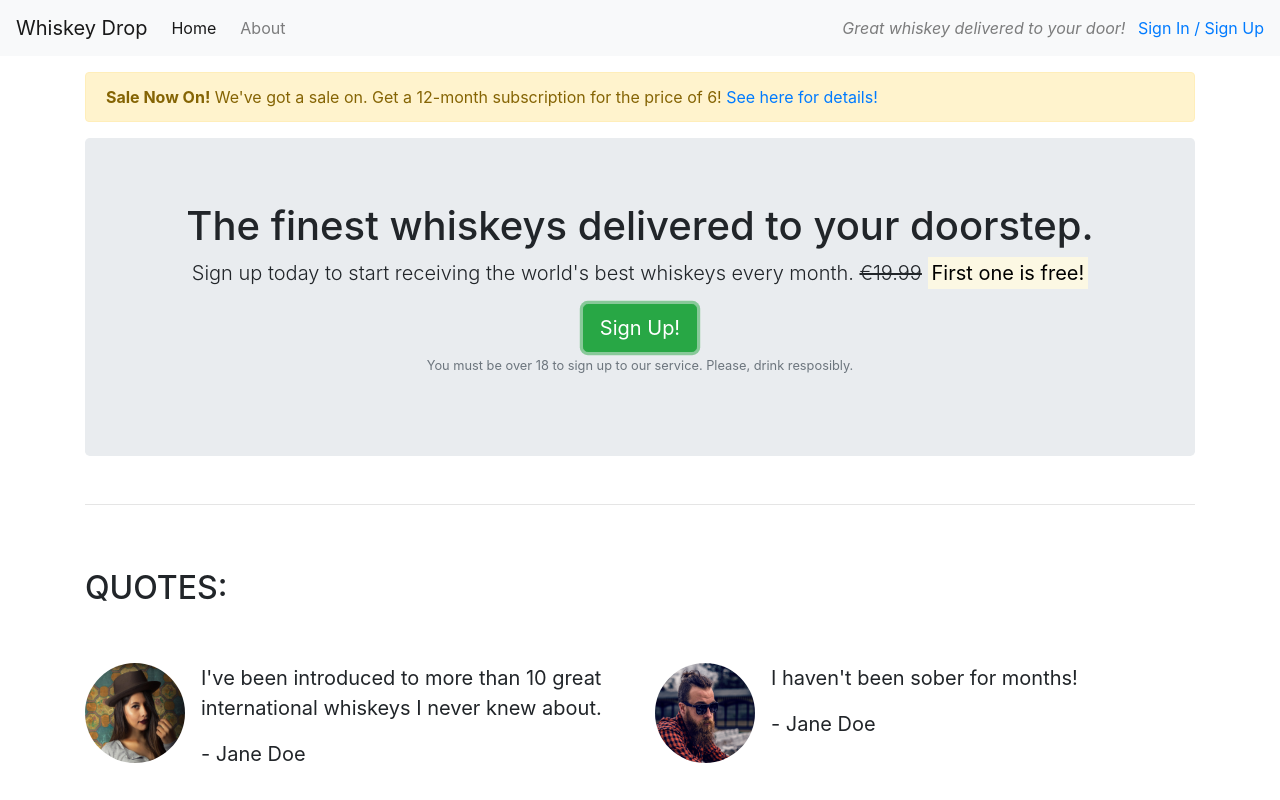
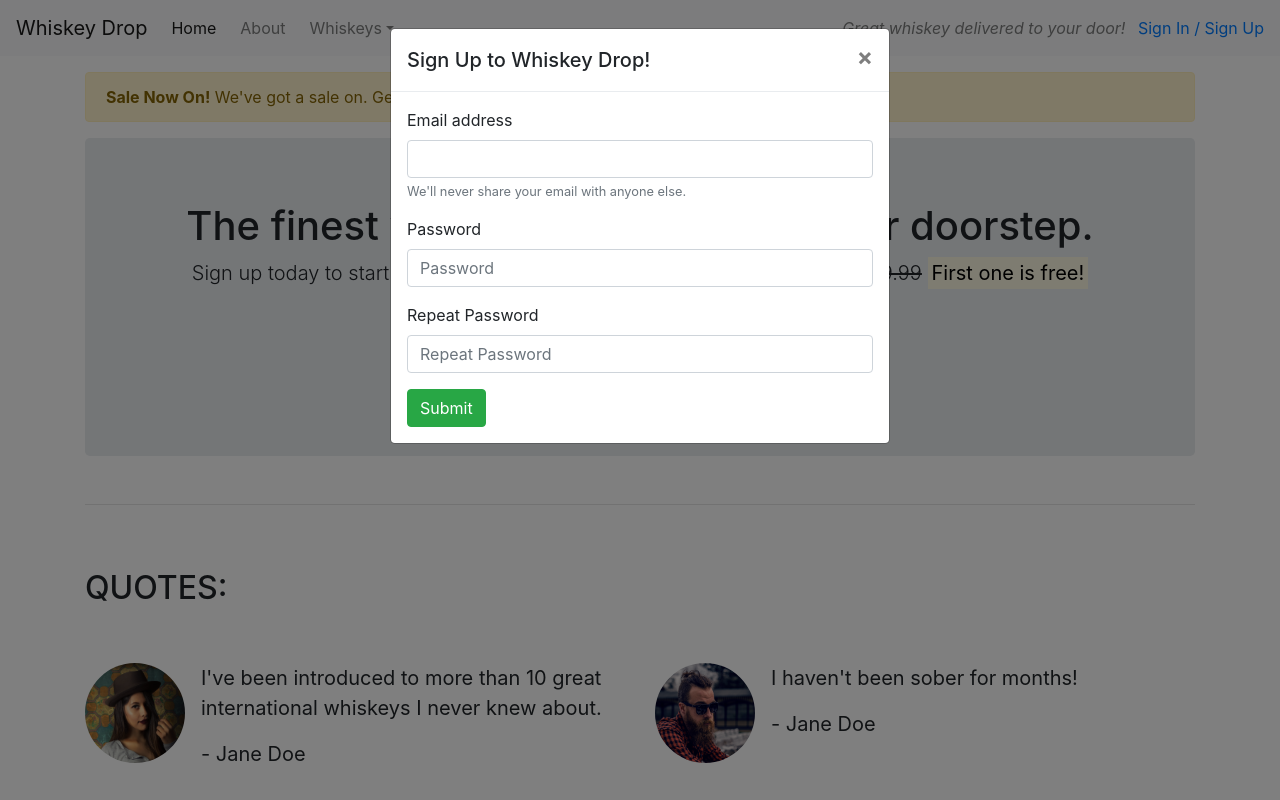
Before and after one commit to liam-kennelly/bootstrap-whiskey, a plain HTML site: page index.html in a window 1280 px wide. Both pictures are taken after a click on the button "Sign Up!". Shown: the top 800 px of the page. Drawn offline with nearby package versions, Linux system fonts and the light colour scheme.

Commit message:
Added Sign Up Modal, removed JS that was preventing modal from popping up

```diff
--- a/index.html
+++ b/index.html
@@ -13,11 +13,29 @@
 <body>
     <nav class="navbar navbar-light bg-light navbar-expand-sm">
         <a href="/" class="navbar-brand">Whiskey Drop</a>
+
+        <button class="navbar-toggler ml-auto" type="button" data-toggle="collapse" data-target="#navbarNavDropdown"
+            aria-controls="navbarNavDropdown" aria-expanded="false" aria-label="Toggle Navigation">
+            <span class="navbar-toggler-icon"></span></button>
+
+        <div class="collapse navbar-collapse" id="navbarNavDropdown">
             <ul class="navbar-nav mr-auto">
                 <li class="active nav-item mr-2"><a class="nav-link" href="/">Home</a></li>
                 <li class="nav-item mr-2"><a class="nav-link" href="/about">About</a></li>
+                <li class="nav-item dropdown">
+                    <a class="nav-link dropdown-toggle" href="#" id="navbarDropdownMenuLink" role="button"
+                        data-toggle="dropdown" aria-haspopup="true" aria-expanded="false">Whiskeys</a>
+                    <div class="dropdown-menu" aria-labelledby="navbarDropdownMenuLink">
+                        <a class="dropdown-item" href="#">Irish</a>
+                        <a class="dropdown-item" href="#">Scottish</a>
+                        <a class="dropdown-item" href="#">Japanese</a>
+                        <a class="dropdown-item" href="#">American</a>
+                    </div>
+                </li>
+
                 <li class="nav-item mr-2 d-block d-sm-none"><a class="nav-link" href="/login">Sign In / Sign Up</a></li>
             </ul>
+        </div>
         <div class="d-none d-md-block">
             <p class="navbar-text my-auto mr-2"><i>Great whiskey delivered to your door!</i></p>
             <a href="/login">Sign In / Sign Up</a>
@@ -28,7 +46,8 @@
         <div class="row d-none d-sm-block">
             <div class="col-12">
                 <div class="alert alert-warning">
-                    <strong>Sale Now On!</strong> We've got a sale on. Get a 12-month subscription for the price of 6! <a href="">See here for details!</a>
+                    <strong>Sale Now On!</strong> We've got a sale on. Get a 12-month subscription for the price of 6!
+                    <a href="">See here for details!</a>
                 </div>
             </div>
         </div>
@@ -41,7 +60,8 @@
                         <s class="d-none d-sm-inline">€19.99</s>
                         <span class="d-inline d-sm-none"><br></span>
                         <strong><mark>First one is free!</mark></strong></p>
-                    <button class="btn btn-success btn-lg">Sign Up!</button>
+                    <button class="btn btn-success btn-lg" data-toggle="modal" data-target="#signUpModal">Sign
+                        Up!</button>
                     <p class="text-muted"><small>You must be over 18 to sign up to our service. Please, drink
                             resposibly.</small></p>
                 </section>
@@ -100,7 +120,8 @@
             <div class="row">
                 <div class="col-12 col-md-6 col-lg-4">
                     <div class="feature">
-                        <h3><i class="fas fa-gift d-none d-sm-inline"></i> Feature 1 <span class="badge badge-success">NEW!</span></h3>
+                        <h3><i class="fas fa-gift d-none d-sm-inline"></i> Feature 1 <span
+                                class="badge badge-success">NEW!</span></h3>
                         <p>Lorem ipsum dolor sit amet, consectetur adipiscing elit, sed do eiusmod tempor incididunt ut
                             labore et dolore magna aliqua. Ut enim ad minim veniam, quis nostrud exercitation ullamco
                             laboris nisi ut aliquip ex ea commodo consequat.</p>
@@ -129,6 +150,49 @@
         </section>
         <!-- /.features -->
     </article>
+    <div class="modal" tabindex="-1" id="signUpModal">
+        <div class="modal-dialog">
+            <div class="modal-content">
+                <div class="modal-header">
+                    <h5 class="modal-title">Sign Up to Whiskey Drop!</h5>
+                    <button type="button" class="close" data-dismiss="modal" aria-label="Close">
+                        <span aria-hidden="true">&times;</span>
+                    </button>
+                </div>
+                <div class="modal-body">
+                    <form>
+                        <div class="form-group">
+                            <label for="exampleInputEmail1">Email address</label>
+                            <input type="email" class="form-control" id="exampleInputEmail1"
+                                aria-describedby="emailHelp">
+                            <small id="emailHelp" class="form-text text-muted">We'll never share your email with anyone
+                                else.</small>
+                        </div>
+                        <div class="form-group">
+                            <label for="password">Password</label>
+                            <input type="password" class="form-control" id="password" placeholder="Password">
+                        </div>
+                        <div class="form-group">
+                            <label for="repeatPassword">Repeat Password</label>
+                            <input type="password" class="form-control" id="repeatPassword" placeholder="Repeat Password">
+                        </div>
+                        <button type="submit" class="btn btn-success">Submit</button>
+                    </form>
+                </div>
+            </div>
+        </div>
+    </div>
+
+    <script src="https://code.jquery.com/jquery-3.5.1.slim.min.js"
+        integrity="sha384-DfXdz2htPH0lsSSs5nCTpuj/zy4C+OGpamoFVy38MVBnE+IbbVYUew+OrCXaRkfj"
+        crossorigin="anonymous"></script>
+    <script src="https://cdn.jsdelivr.net/npm/popper.js@1.16.1/dist/umd/popper.min.js"
+        integrity="sha384-9/reFTGAW83EW2RDu2S0VKaIzap3H66lZH81PoYlFhbGU+6BZp6G7niu735Sk7lN"
+        crossorigin="anonymous"></script>
+    <script src="https://cdn.jsdelivr.net/npm/bootstrap@4.6.0/dist/js/bootstrap.min.js"
+        integrity="sha384-+YQ4JLhjyBLPDQt//I+STsc9iw4uQqACwlvpslubQzn4u2UU2UFM80nGisd026JF"
+        crossorigin="anonymous"></script>
+
 </body>
 
 </html>
```
Lines whose indentation alone changed are shown as unchanged.
